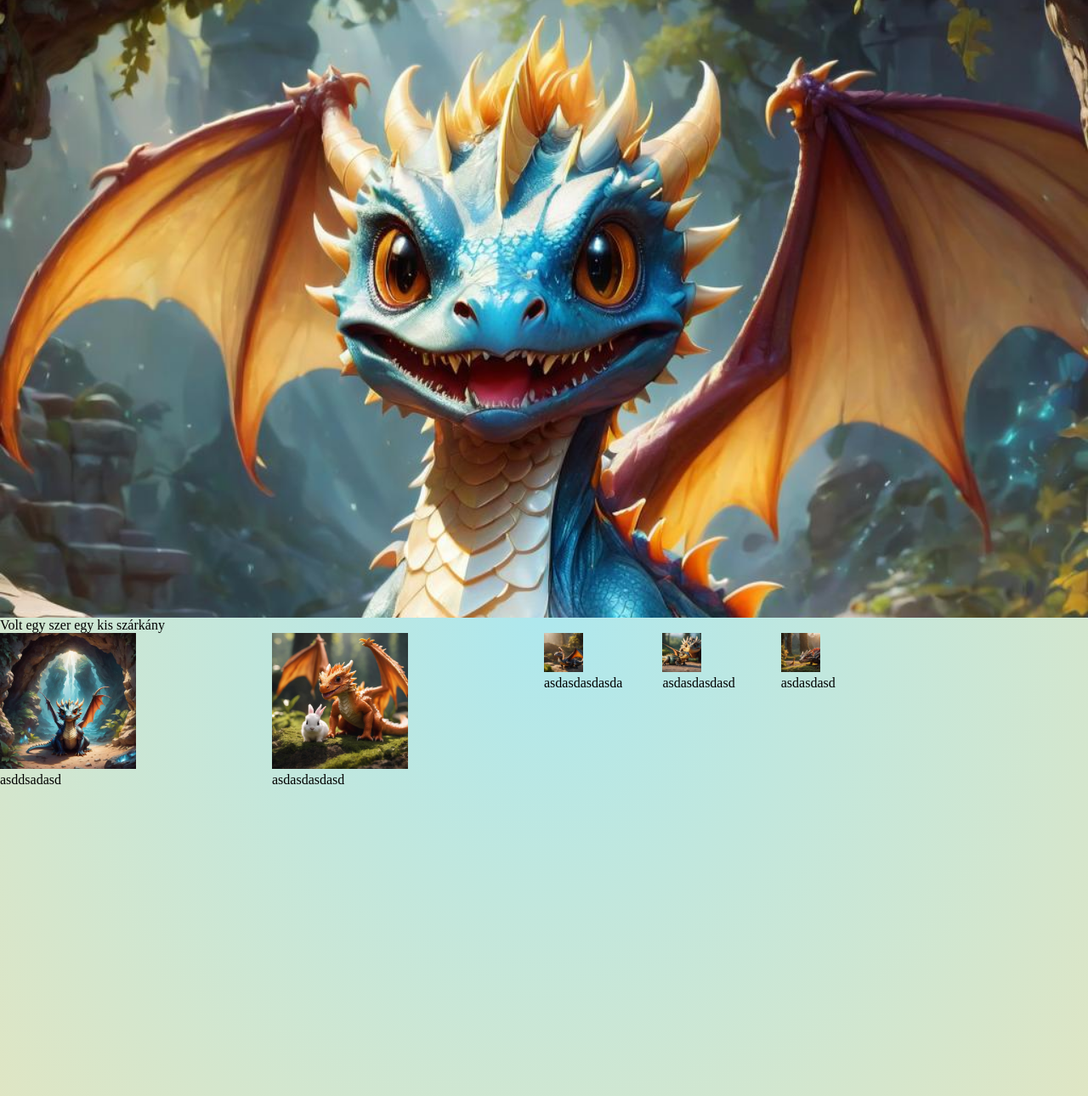
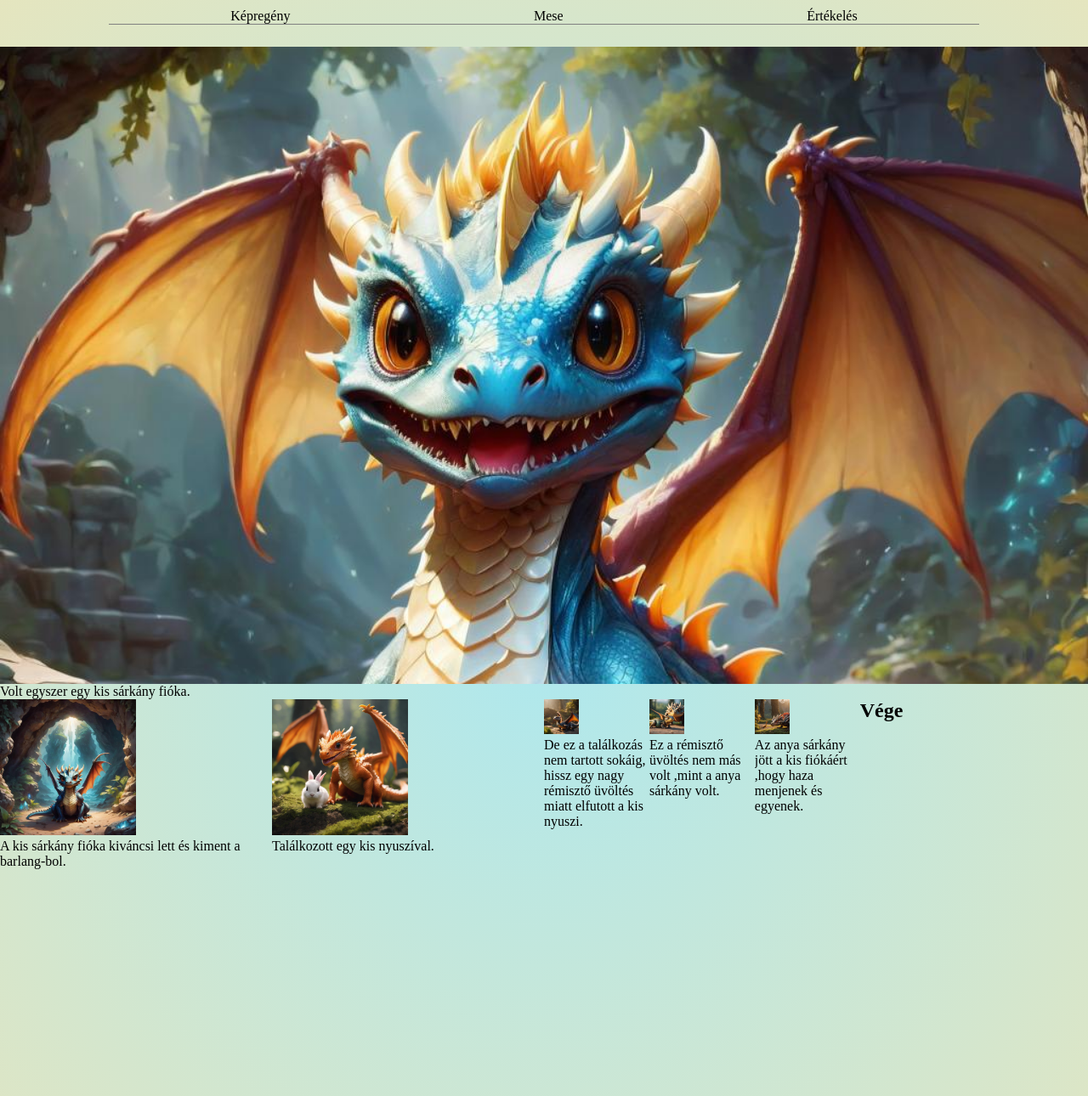
Before and after one commit to Unk0wn1337/Webprog_Kepregeny_Flexbox_Csapat_Munka, a plain HTML site: page index.html in a window 1280 px wide. Shown: the part 78-1368 px from the top of the page at 85% size. Drawn offline with Linux system fonts and the light colour scheme.

Commit message:
index jav

```diff
--- a/index.html
+++ b/index.html
@@ -6,8 +6,8 @@
     <meta name="keywords" content="képregény" />
     <meta name="description" content="képregény" />
     <link
-    rel="stylesheet"
-    href="https://cdnjs.cloudflare.com/ajax/libs/font-awesome/4.7.0/css/font-awesome.min.css"
+      rel="stylesheet"
+      href="https://cdnjs.cloudflare.com/ajax/libs/font-awesome/4.7.0/css/font-awesome.min.css"
     />
     <link rel="stylesheet" href="style.css" />
     <title>Képregény</title>
@@ -15,10 +15,10 @@
 
   <body>
     <main>
-      <header>
+      <header class="containerV meseHeader">
         <h1>Képregény</h1>
       </header>
-      <nav>
+      <nav class="meseNav">
         <ul>
           <li><a href="index.html#keptarolo">Képregény</a></li>
           <li><a href="mese.html">Mese</a></li>
@@ -30,35 +30,44 @@
           <div id="keptarolo">
             <img src="kepek/kep1.jpg" alt="kep1" />
           </div>
-          <p>Volt egy szer egy kis szárkány</p>
+          <p>Volt egyszer egy kis sárkány fióka.</p>
         </div>
 
         <div id="sor2">
           <div class="keptarolo2">
             <img src="kepek/kep2.jpg" alt="kep2" />
-            <p>asddsadasd</p>
+            <p>A kis sárkány fióka kiváncsi lett és kiment a barlang-bol.</p>
           </div>
 
           <div class="keptarolo2">
             <img src="kepek/kep3.jpg" alt="kep3" />
-            <p>asdasdasdasd</p>
+            <p>Találkozott egy kis nyuszíval.</p>
           </div>
         </div>
 
         <div id="sor3">
           <div class="keptarolo3">
             <img src="kepek/kep4.jpg" alt="kep4" />
-            <p>asdasdasdasda</p>
+            <p>
+              De ez a találkozás nem tartott sokáig, hissz egy nagy rémisztő
+              üvöltés miatt elfutott a kis nyuszi.
+            </p>
           </div>
 
           <div class="keptarolo3">
             <img src="kepek/kep5.jpg" alt="kep5" />
-            <p>asdasdasdasd</p>
+            <p>Ez a rémisztő üvöltés nem más volt ,mint a anya sárkány volt.</p>
           </div>
 
           <div class="keptarolo3">
             <img src="kepek/kep6.jpg" alt="kep6" />
-            <p>asdasdasd</p>
+            <p>
+              Az anya sárkány jött a kis fiókáért ,hogy haza menjenek és
+              egyenek.
+            </p>
+          </div>
+          <div id="tarolo4">
+            <h1>Vége</h1>
           </div>
         </div>
       </article>
```
